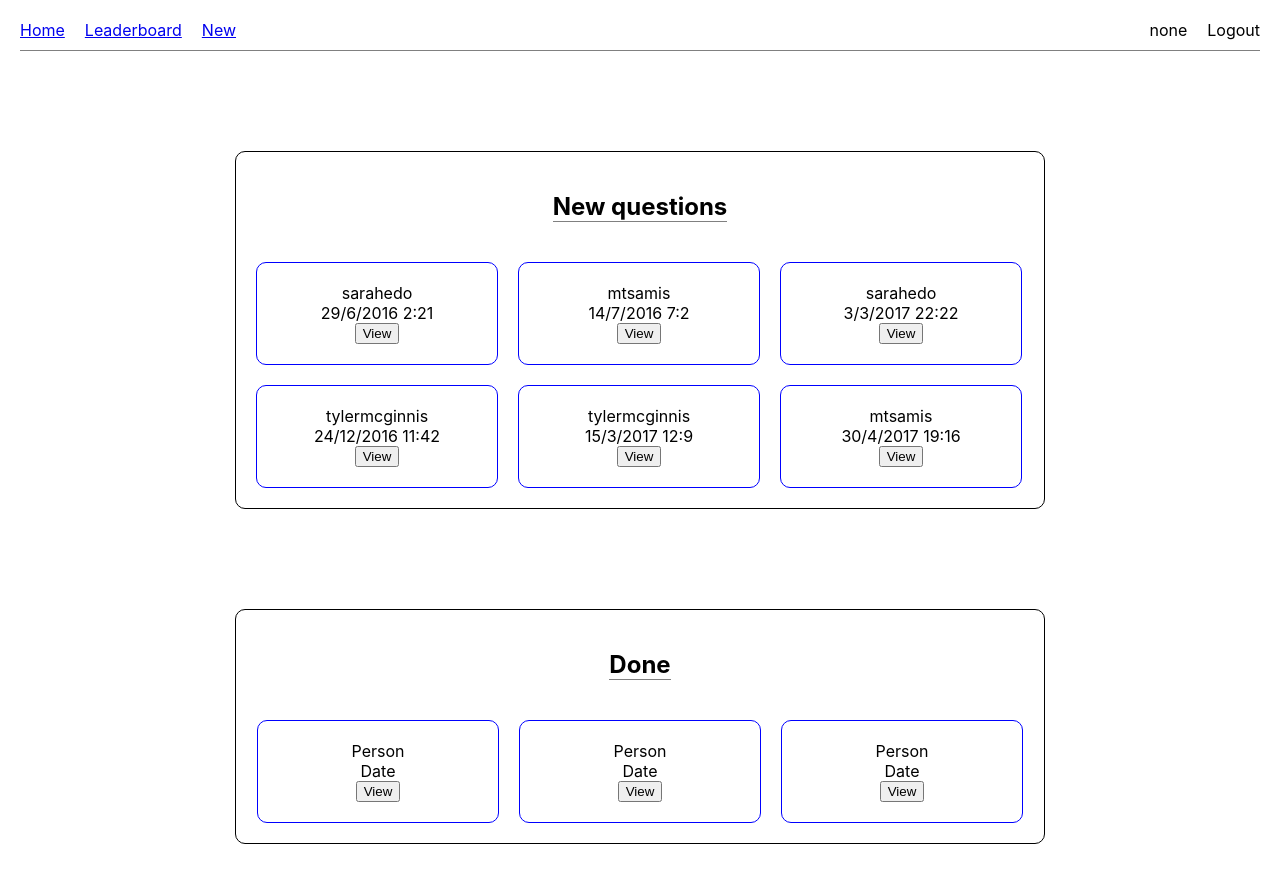
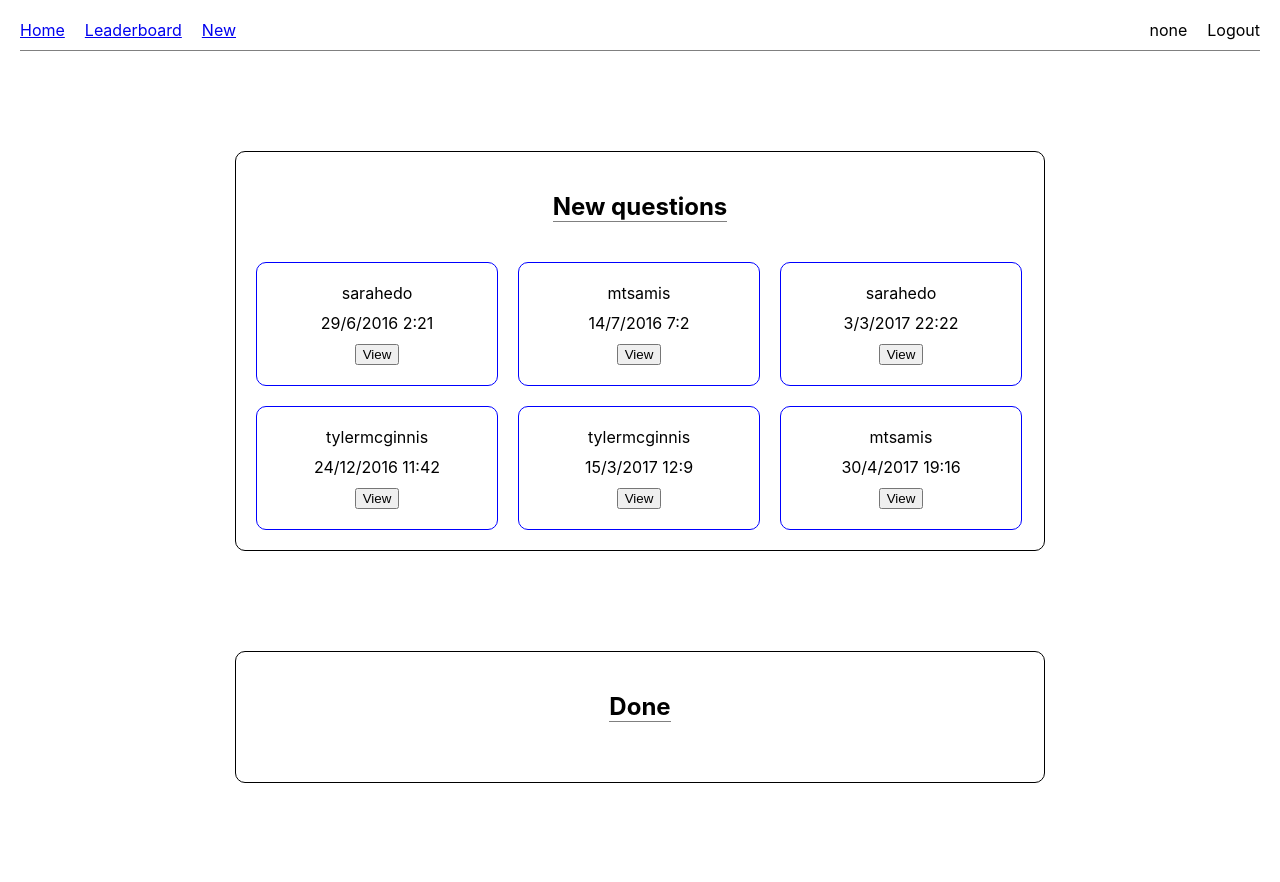
Before and after one commit to danilopezsanchez/react-redux-project, a React (Create React App) app: page / in a window 1280 px wide. Both pictures are taken after a click on the button "Login". Shown: the top 882 px of the page. Built offline with nearby package versions, Linux system fonts and the light colour scheme.

Commit message:
Show polls by user logged

```diff
--- a/src/components/Dashboard.js
+++ b/src/components/Dashboard.js
@@ -1,5 +1,6 @@
 import { useEffect } from "react";
 import { useDispatch, useSelector } from "react-redux";
+import { Link } from "react-router-dom";
 import { receiveQuestions } from "../actions/questionAction";
 import { _getQuestions } from "../utils/_DATA";
 import Login from "./Login";
@@ -9,6 +10,17 @@ const Dashboard = () => {
 	const dispatch = useDispatch();
 	const authedUser = useSelector(state => state.authedUser);
 	const questionsState = useSelector(state => state.questions);
+	const usersState = useSelector(state => state.users);
+
+	const questionsAnswered = Object.values(questionsState).filter((item)=>{
+		if(item.optionOne.votes.includes(authedUser) || item.optionTwo.votes.includes(authedUser))
+			return item;
+	})
+
+	const questionsNotAnswered = Object.values(questionsState).filter((item)=>{
+		if(!item.optionOne.votes.includes(authedUser) && !item.optionTwo.votes.includes(authedUser))
+			return item;
+	})
 
 	useEffect(() => {
 		_getQuestions().then((questions)=>{
@@ -16,13 +28,13 @@ const Dashboard = () => {
 		})
 	},[dispatch]);
 
-	function formatDate(time){
+	function formatDate(time) {
 		const dateFormat= new Date(time);
 		const dateFormated = dateFormat.getDate()+
 		"/"+(dateFormat.getMonth()+1)+
 		"/"+dateFormat.getFullYear()+
 		" "+dateFormat.getHours()+
-		":"+dateFormat.getMinutes()
+		":"+dateFormat.getMinutes();
 		return dateFormated;
 	}
 
@@ -33,12 +45,12 @@ const Dashboard = () => {
 				<h1>New questions</h1>
 				<div className="pollListContainer">
 				{
-					questionsState && Object.values(questionsState).map((question) => {
+					questionsNotAnswered && questionsNotAnswered.map((question) => {
 						return (
 							<div className="pollContainerDetail">
 							<div>{question.author}</div>
 							<div>{formatDate(question.timestamp)}</div>
-							<button>View</button>
+							<Link to={`/questions/${question.id}`}><button>View</button></Link>
 					</div>
 						)
 					})
@@ -48,21 +60,17 @@ const Dashboard = () => {
 			<section className="pollSectionContainer">
 				<h1>Done</h1>
 				<div className="pollListContainer">
-					<div className="pollContainerDetail">
-						<div>Person</div>
-						<div>Date</div>
-						<button>View</button>
+				{
+					questionsAnswered && questionsAnswered.map((question) => {
+						return (
+							<div className="pollContainerDetail">
+							<div>{question.author}</div>
+							<div>{formatDate(question.timestamp)}</div>
+							<Link to={`/questions/${question.id}`}><button>View</button></Link>
 					</div>
-					<div className="pollContainerDetail">
-						<div>Person</div>
-						<div>Date</div>
-						<button>View</button>
-					</div>
-					<div className="pollContainerDetail">
-						<div>Person</div>
-						<div>Date</div>
-						<button>View</button>
-					</div>
+						)
+					})
+				}
 				</div>
 			</section>
 		</div>) : <Login />
--- a/src/index.css
+++ b/src/index.css
@@ -79,6 +79,7 @@ code {
 	flex-direction: column;
 	justify-content: space-between;
 	align-items: center;
+	gap:10px;
 }
 /*End Main Page*/
 
```
